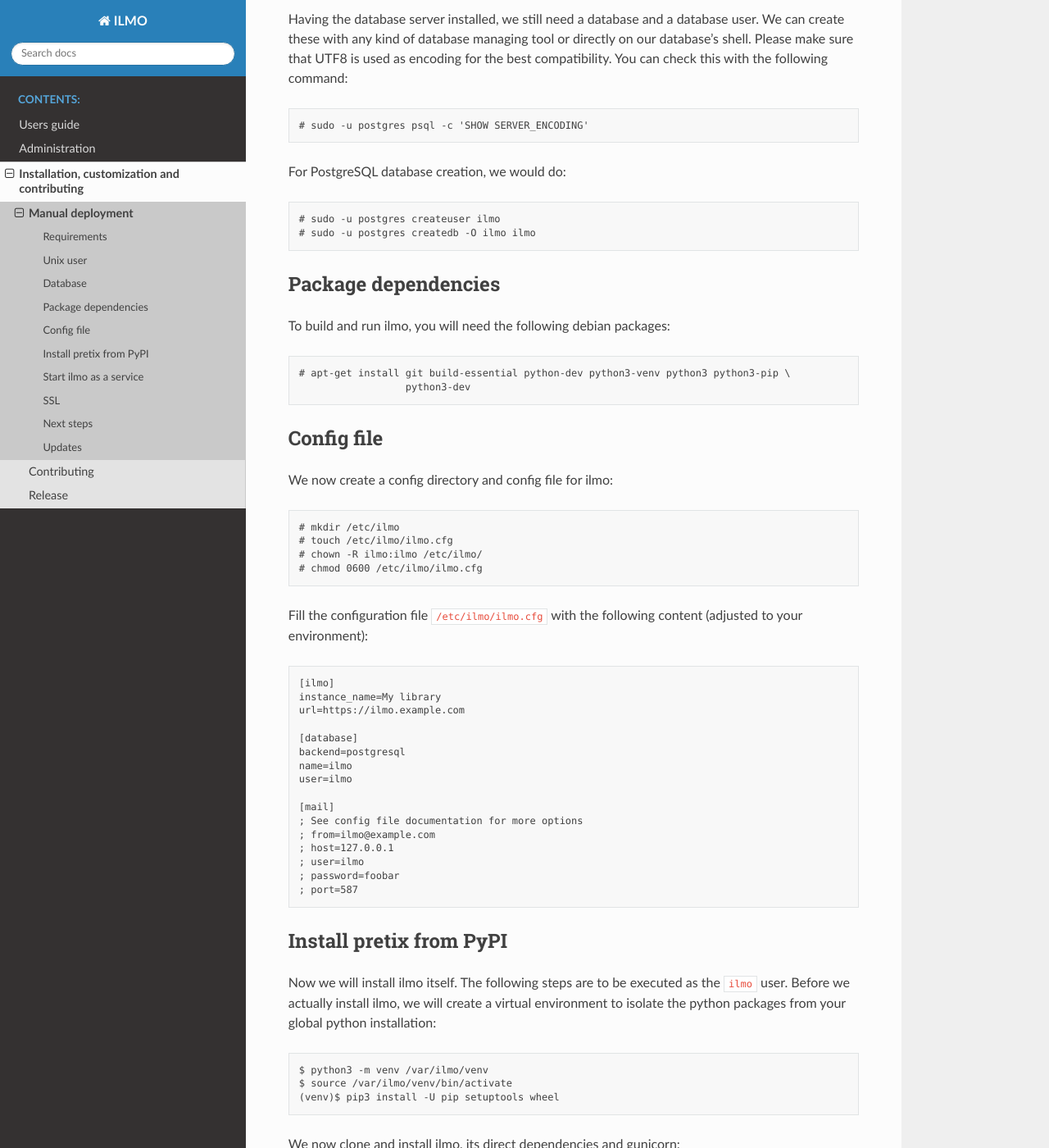
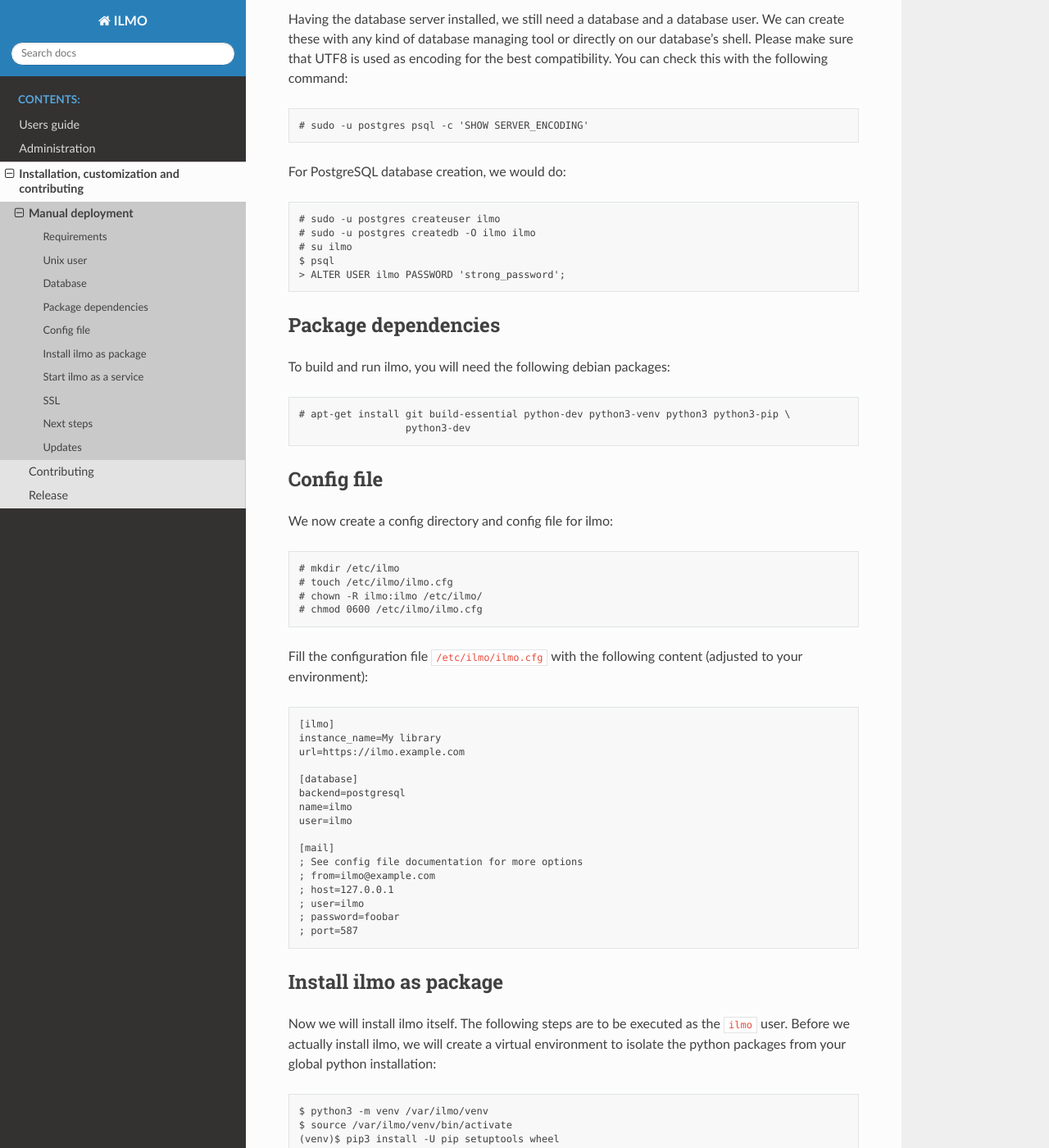
Before and after one commit to moan0s/ILMO2, a Sphinx documentation site: the page built from docs/dev/deployment.rst, in a window 1280 px wide and 1400 px high, scrolled down 1211 px. Shown: the whole window at 82% size. Built offline with Sphinx 7.4.7 and the Read the Docs theme 2.0.0, drawn with Linux system fonts in a browser that asks for light colours.

Commit message:
Add user password setting

```diff
--- a/docs/dev/deployment.rst
+++ b/docs/dev/deployment.rst
@@ -51,6 +51,9 @@ For PostgreSQL database creation, we would do::
 
     # sudo -u postgres createuser ilmo
     # sudo -u postgres createdb -O ilmo ilmo
+    # su ilmo
+    $ psql
+    > ALTER USER ilmo PASSWORD 'strong_password';
 
 Package dependencies
 --------------------
@@ -90,7 +93,7 @@ Fill the configuration file ``/etc/ilmo/ilmo.cfg`` with the following content (a
     ; port=587
 
 
-Install pretix from PyPI
+Install ilmo as package
 ------------------------
 
 Now we will install ilmo itself. The following steps are to be executed as the ``ilmo`` user. Before we
```
